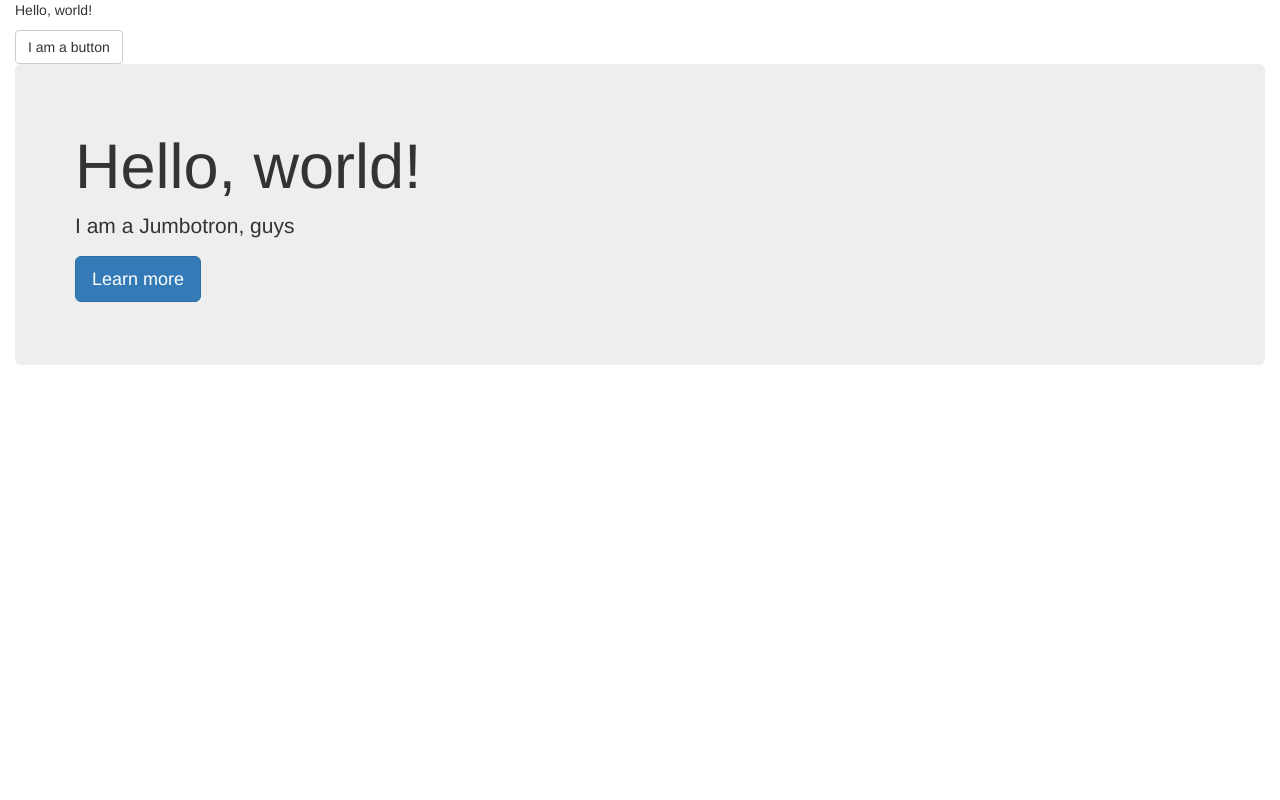
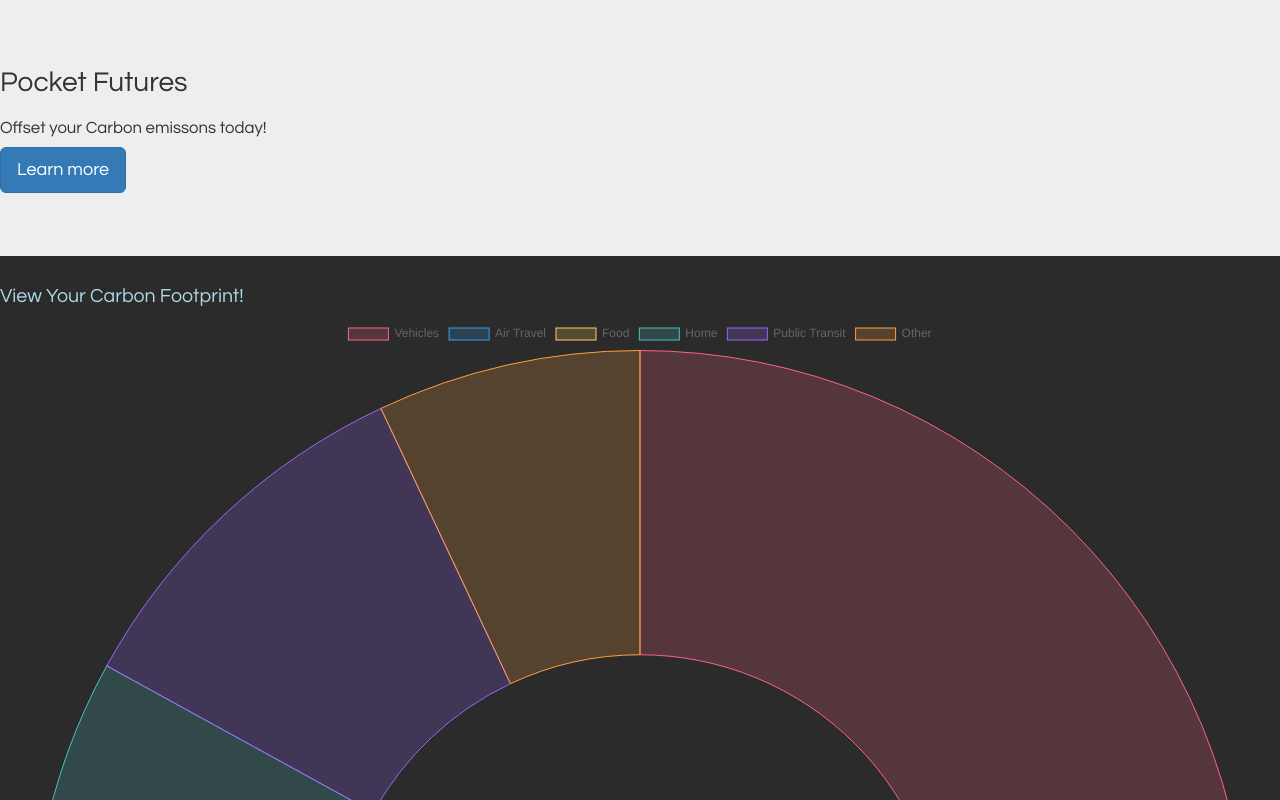
Before and after one commit to alamb0/Carbon-FootPrint, a website: page client/index.html in a window 1280 px wide. Shown: the top 800 px of the page. Drawn offline with nearby package versions, Linux system fonts and the light colour scheme.

Commit message:
Add files via upload

```diff
--- /dev/null
+++ b/client/app.js
@@ -0,0 +1,29 @@
+var ctx = document.getElementById("myChart");
+var myChart = new Chart(ctx, {
+    type: 'doughnut',
+    data: {
+        labels: ["Vehicles", "Air Travel", "Food", "Home", "Public Transit", "Other"],
+        datasets: [{
+            label: '# of Votes',
+            data: [25, 24, 14, 20, 10, 7],
+            backgroundColor: [
+                'rgba(255, 99, 132, 0.2)',
+                'rgba(54, 162, 235, 0.2)',
+                'rgba(255, 206, 86, 0.2)',
+                'rgba(75, 192, 192, 0.2)',
+                'rgba(153, 102, 255, 0.2)',
+                'rgba(255, 159, 64, 0.2)'
+            ],
+            borderColor: [
+                'rgba(255,99,132,1)',
+                'rgba(54, 162, 235, 1)',
+                'rgba(255, 206, 86, 1)',
+                'rgba(75, 192, 192, 1)',
+                'rgba(153, 102, 255, 1)',
+                'rgba(255, 159, 64, 1)'
+            ],
+            borderWidth: 1
+        }]
+    },
+    options: {}
+});
--- a/client/index.html
+++ b/client/index.html
@@ -3,17 +3,61 @@
 <head>
   <title>Carbon Footprint</title>
   <meta name="viewport" content="width=device-width, initial-scale=1">
+  <meta name="viewport" content="width=device-width, initial-scale=1, maximum-scale=1, user-scalable=no">
   <link rel="stylesheet" href="node_modules/bootstrap/dist/css/bootstrap.css">
+  <style>
+    h1 {
+        color: #ADD8E6;
+        font-size: 140%;
+        font-family: Century Gothic, sans-serif;
+    }
+    h2{
+      font-size: 200%;
+      font-family: Century Gothic, sans-serif;
+    }
+    h3{
+      font-size: 120%;
+      font-family: Century Gothic, sans-serif;
+    }
+    p{
+      font-family: Century Gothic, sans-serif;
+    }
+    button{
+      font-family: Century Gothic, sans-serif;
+    }
+    body {}
+    .myclass {}
+    #myid {}
+  </style>
 </head>
-<body>
+<body class="myclass" id="myid" style="background-color:#2b2b2b">
+  <div class="jumbotron">
+      <h2>Pocket Futures</h2>
+      <h3>Offset your Carbon emissons today!</h3>
+      <p><a class="btn btn-primary btn-lg" href="learn.html" role="button">Learn more</a></p>
+    </div>
+  <h1> View Your Carbon Footprint!</h1>
   <div class="container col-sm-12">
-    <p>Hello, world!</p>
-    <button class="btn btn-default">I am a button</button>
-    <div class="jumbotron">
-      <h1>Hello, world!</h1>
-      <p>I am a Jumbotron, guys</p>
-      <p><a class="btn btn-primary btn-lg" href="#" role="button">Learn more</a></p>
+    <canvas id="myChart" width="400" height="400"></canvas>
+
+    <div class="col-sm-12 panel panel-default">
+      <div class="panel-body">
+        <a class="btn btn-default navbar-btn" href="travel.html" role="button">Travel</a>
+<!--        <button type="button" class="btn btn-default navbar-btn">Travel</button>-->
+        <a class="btn btn-default navbar-btn" href="utilities.html" role="button">Utilities</a>
+        <a class="btn btn-default navbar-btn" href="food.html" role="button">Food</a>
+
+<!--
+        <button type="button" class="btn btn-default navbar-btn">Utilities</button>
+        <button type="button" class="btn btn-default navbar-btn">Food</button>
+-->
+      </div>
     </div>
+
   </div>
+  <!-- Vendor -->
+  <script src="node_modules/chart.js/dist/Chart.js"></script>
+  <!-- Application -->
+  <script src="app.js"></script>
 </body>
 </html>
--- a/client/package.json
+++ b/client/package.json
@@ -9,6 +9,7 @@
   "author": "Brandi",
   "license": "ISC",
   "dependencies": {
-    "bootstrap": "^3.3.7"
+    "bootstrap": "^3.3.7",
+    "chart.js": "^2.4.0"
   }
 }
```
Also changed, not shown: client/food.html (added, +24 -0 lines), client/home.html (added, +47 -0 lines), client/learn.html (added, +36 -0 lines), client/travel.html (added, +24 -0 lines), client/utilities.html (added, +24 -0 lines).
